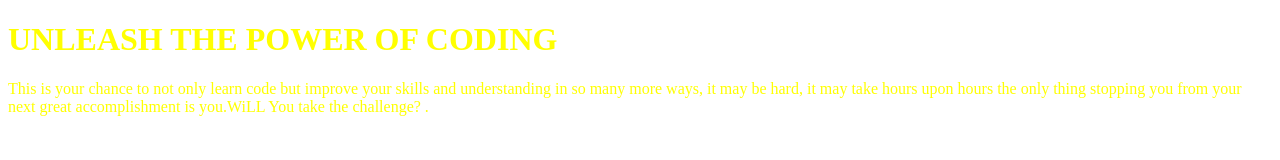
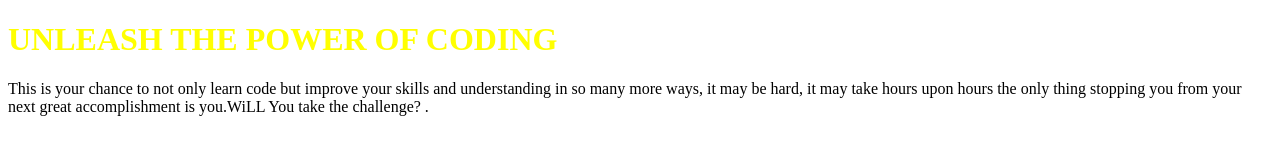
Before and after one commit to Numtrix/Learningcode, a plain HTML site: page index.html in a window 1280 px wide. Drawn offline with Linux system fonts and the light colour scheme.

Commit message:
Update index.html

```diff
--- a/index.html
+++ b/index.html
@@ -5,6 +5,6 @@
 </head>
 <body>
 <h1 style="color: yellow;">UNLEASH THE POWER OF CODING</h1>
-<p style="color: yellow;">This is your chance to not only learn code but improve your skills and understanding in so many more ways, it may be hard, it may take hours upon hours the only thing stopping you from your next great accomplishment is you.WiLL You take the challenge? .</p>
+<p style="color: black;">This is your chance to not only learn code but improve your skills and understanding in so many more ways, it may be hard, it may take hours upon hours the only thing stopping you from your next great accomplishment is you.WiLL You take the challenge? .</p>
 </body>
 </html>
```
